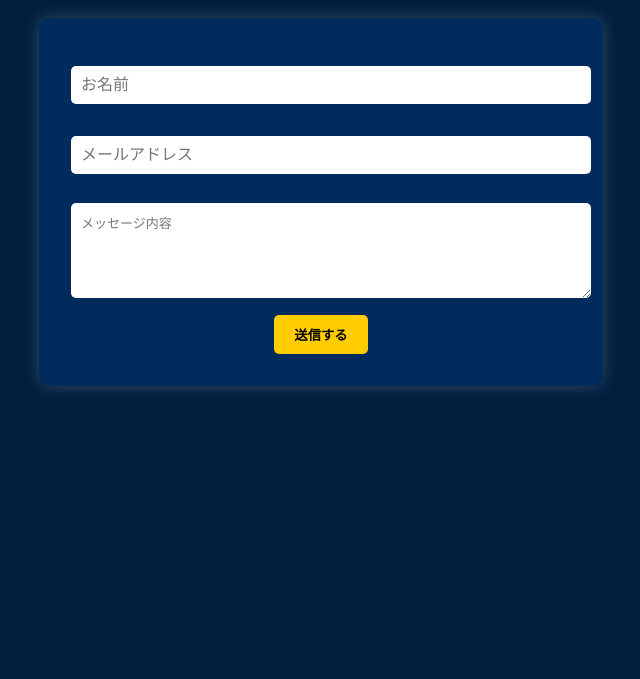
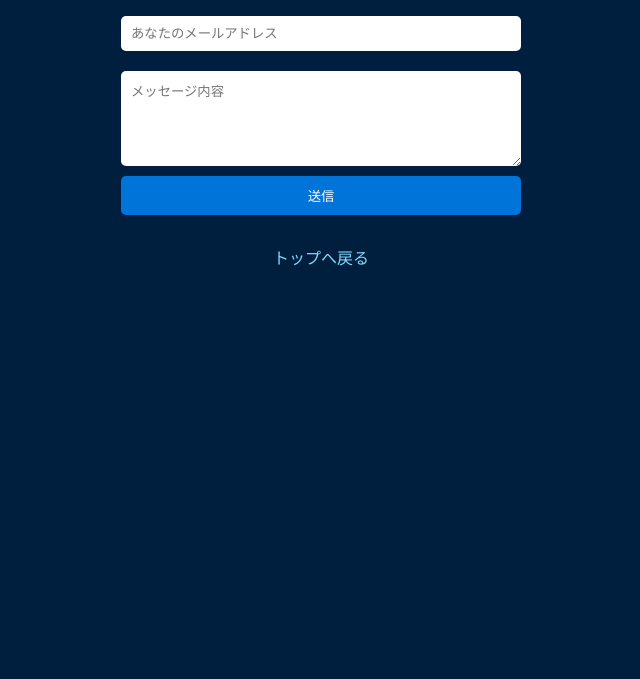
Before and after one commit to Hazuki110/portfolio, a plain HTML site: page form.html in a window 1280 px wide. Shown: the part 121-800 px from the top of the page, without its empty margins (319-959 px from the left). Drawn offline with Linux system fonts and the light colour scheme.

Commit message:
Update form.html

```diff
--- a/form.html
+++ b/form.html
@@ -3,62 +3,60 @@
 <head>
   <meta charset="UTF-8" />
   <meta name="viewport" content="width=device-width, initial-scale=1.0"/>
-  <title>お問い合わせ</title>
+  <title>お問い合わせフォーム</title>
   <style>
     body {
       background-color: #001f3f;
       color: white;
-      font-family: Arial, sans-serif;
-      padding: 2em;
+      font-family: sans-serif;
+      padding: 30px;
       text-align: center;
     }
 
     form {
-      background: #002b5c;
-      padding: 2em;
-      border-radius: 10px;
-      max-width: 500px;
-      margin: 2em auto;
-      box-shadow: 0 0 15px rgba(255, 255, 255, 0.2);
+      display: flex;
+      flex-direction: column;
+      max-width: 400px;
+      margin: auto;
     }
 
     input, textarea {
-      width: 100%;
       padding: 10px;
-      margin: 1em 0;
+      margin: 10px 0;
       border: none;
       border-radius: 5px;
-      font-size: 1em;
     }
 
     button {
-      background: #ffcc00;
-      color: black;
+      padding: 10px;
+      background-color: #0074D9;
+      color: white;
       border: none;
-      padding: 10px 20px;
       border-radius: 5px;
-      font-weight: bold;
       cursor: pointer;
-      transition: background 0.3s ease;
     }
 
-    button:hover {
-      background: #ffd633;
+    a.top-link {
+      display: inline-block;
+      margin-top: 30px;
+      color: #7FDBFF;
+      text-decoration: none;
     }
 
-    h1 {
-      font-size: 2em;
-      margin-bottom: 0.5em;
+    a.top-link:hover {
+      text-decoration: underline;
     }
   </style>
 </head>
 <body>
   <h1>お問い合わせ</h1>
-  <form action="https://formsubmit.co/ikebo118@yahoo.co.jp" method="POST">
-    <input type="text" name="name" placeholder="お名前" required>
-    <input type="email" name="email" placeholder="メールアドレス" required>
-    <textarea name="message" rows="5" placeholder="メッセージ内容" required></textarea>
-    <button type="submit">送信する</button>
+  <form action="https://formspree.io/f/mleyojvq" method="POST">
+    <input type="email" name="email" placeholder="あなたのメールアドレス" required>
+    <textarea name="message" placeholder="メッセージ内容" rows="5" required></textarea>
+    <button type="submit">送信</button>
   </form>
+
+  <!-- トップへ戻るリンク -->
+  <a class="top-link" href="index.html">トップへ戻る</a>
 </body>
 </html>
```
